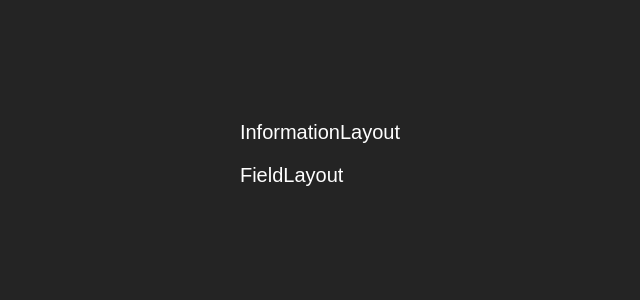
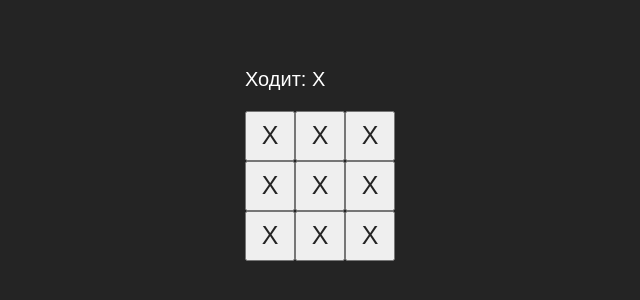
Before and after one commit to kikimorii/ReactHW3, a React (Vite) app: page / in a window 1280 px wide. Shown: the part 246-546 px from the top of the page, without its empty margins (320-960 px from the left). Built offline with nearby package versions, Linux system fonts and the light colour scheme.

Commit message:
Стилизовано поле для игры

```diff
--- a/src/Game/Field/Field.module.css
+++ b/src/Game/Field/Field.module.css
@@ -0,0 +1,14 @@
+.fieldContainer {
+    list-style-type: none;
+    margin: 0;
+    padding: 0;
+    display: grid;
+    grid-template-columns: 1fr 1fr 1fr;
+}
+
+.fieldButton {
+    min-width: 50px;
+    min-height: 50px;
+    font-size: 25px;
+    color: #242424;
+}
--- a/src/Game/Field/FieldLayout.jsx
+++ b/src/Game/Field/FieldLayout.jsx
@@ -1,5 +1,17 @@
+import styles from './Field.module.css';
+
 export default function FieldLayout() {
     return (
-        <p>FieldLayout</p>
+        <ul className={styles.fieldContainer}>
+            <li><button className={styles.fieldButton}>X</button></li>
+            <li><button className={styles.fieldButton}>X</button></li>
+            <li><button className={styles.fieldButton}>X</button></li>
+            <li><button className={styles.fieldButton}>X</button></li>
+            <li><button className={styles.fieldButton}>X</button></li>
+            <li><button className={styles.fieldButton}>X</button></li>
+            <li><button className={styles.fieldButton}>X</button></li>
+            <li><button className={styles.fieldButton}>X</button></li>
+            <li><button className={styles.fieldButton}>X</button></li>
+        </ul>
     )
 }
--- a/src/Game/Information/InformationLayout.jsx
+++ b/src/Game/Information/InformationLayout.jsx
@@ -1,5 +1,5 @@
 export default function InformationLayout() {
     return (
-        <p>InformationLayout</p>
+        <p>Ходит: X</p>
     )
 }
```
